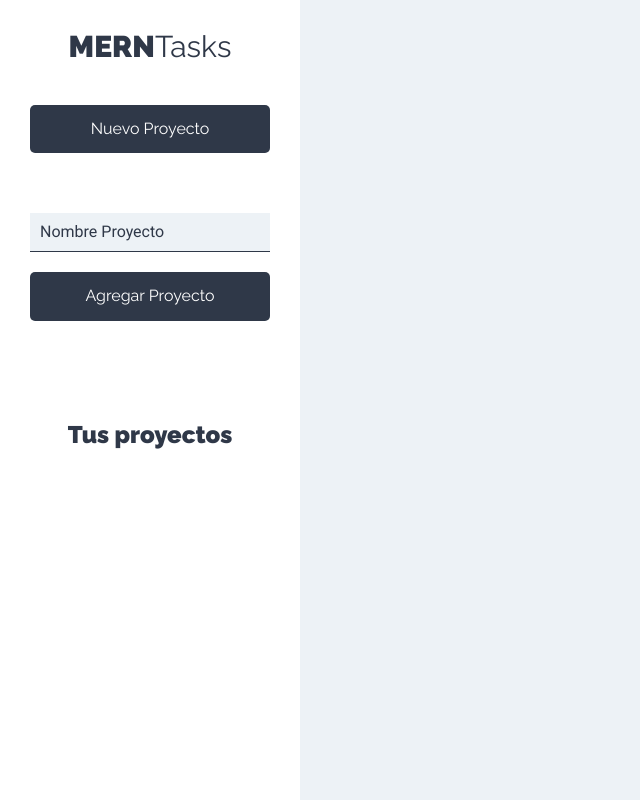
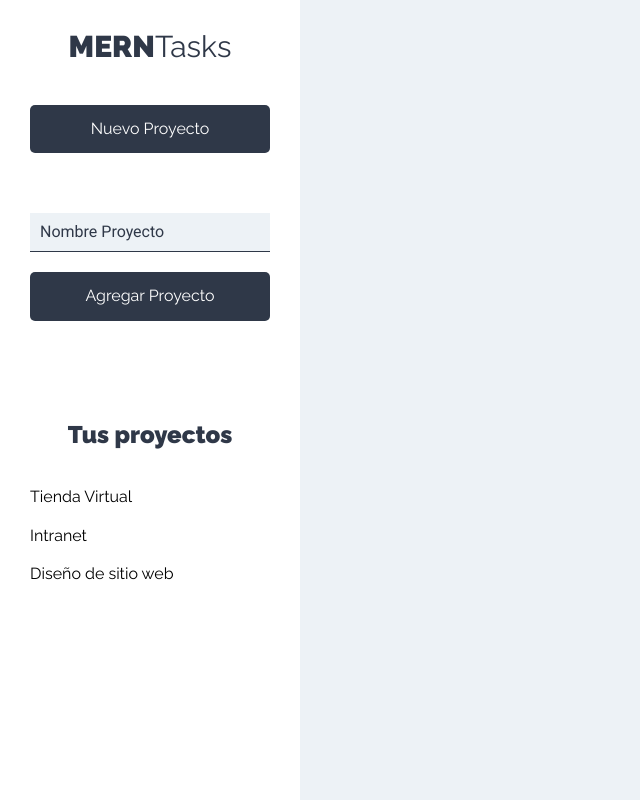
Before and after one commit to pablofreire6/mern-learning, a React (Create React App) app: page /projects in a window 1280 px wide. Shown: the whole page, without its empty margins (0-640 px from the left). Built offline with nearby package versions, Linux system fonts and the light colour scheme.

Commit message:
List of projects added

```diff
--- a/src/components/layout/Sidebar.js
+++ b/src/components/layout/Sidebar.js
@@ -1,5 +1,6 @@
 import React from "react";
 import NewProject from "../projects/NewProject";
+import ListProjects from "../projects/ListProjects";
 
 const Sidebar = () => {
   return (
@@ -12,6 +13,7 @@ const Sidebar = () => {
 
       <div className="proyectos">
         <h2>Tus proyectos</h2>
+        <ListProjects />
       </div>
     </aside>
   );
--- /dev/null
+++ b/src/components/projects/ListProjects.js
@@ -0,0 +1,19 @@
+import React from "react";
+import Project from "./Project";
+
+const ListProjects = () => {
+  const projects = [
+    { name: "Tienda Virtual" },
+    { name: "Intranet" },
+    { name: "Diseño de sitio web" },
+  ];
+  return (
+    <ul className="listado-proyectos">
+      {projects.map((project) => (
+        <Project project={project} />
+      ))}
+    </ul>
+  );
+};
+
+export default ListProjects;
--- a/src/components/projects/NewProject.js
+++ b/src/components/projects/NewProject.js
@@ -14,12 +14,16 @@ const NewProject = () => {
     });
   };
 
+  const onSubmitProject = (e) => {
+    e.preventDefault();
+  };
+
   return (
     <Fragment>
       <button type="button" className="btn btn-block btn-primario">
         Nuevo Proyecto
       </button>
-      <form className="formulario-nuevo-proyecto">
+      <form className="formulario-nuevo-proyecto" onSubmit={onSubmitProject}>
         <input
           type="text"
           className="input-text"
--- /dev/null
+++ b/src/components/projects/Project.js
@@ -0,0 +1,13 @@
+import React from "react";
+
+const Project = ({ project }) => {
+  return (
+    <li>
+      <button type="button" className="btn btn-blank">
+        {project.name}
+      </button>
+    </li>
+  );
+};
+
+export default Project;
```
